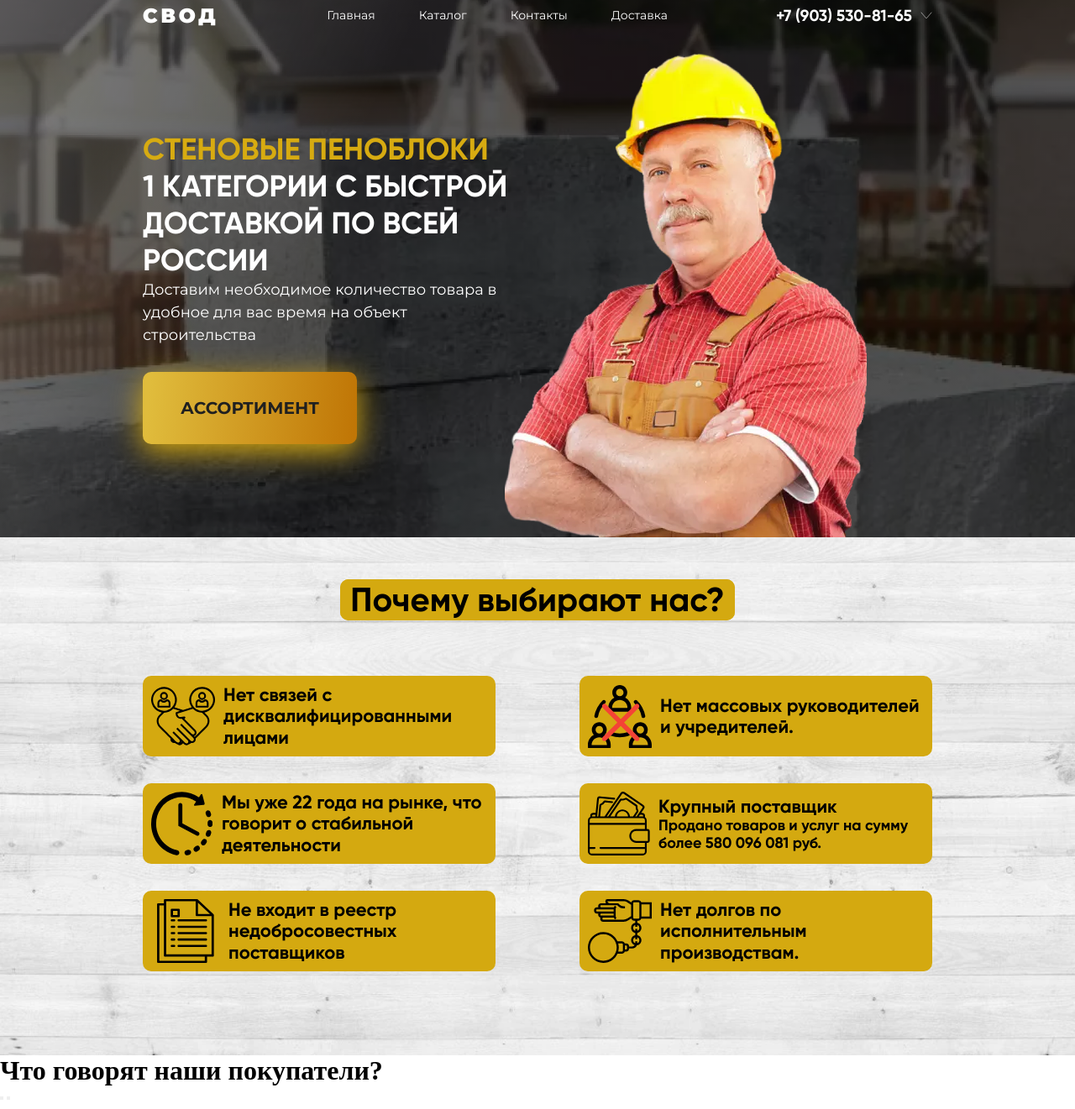
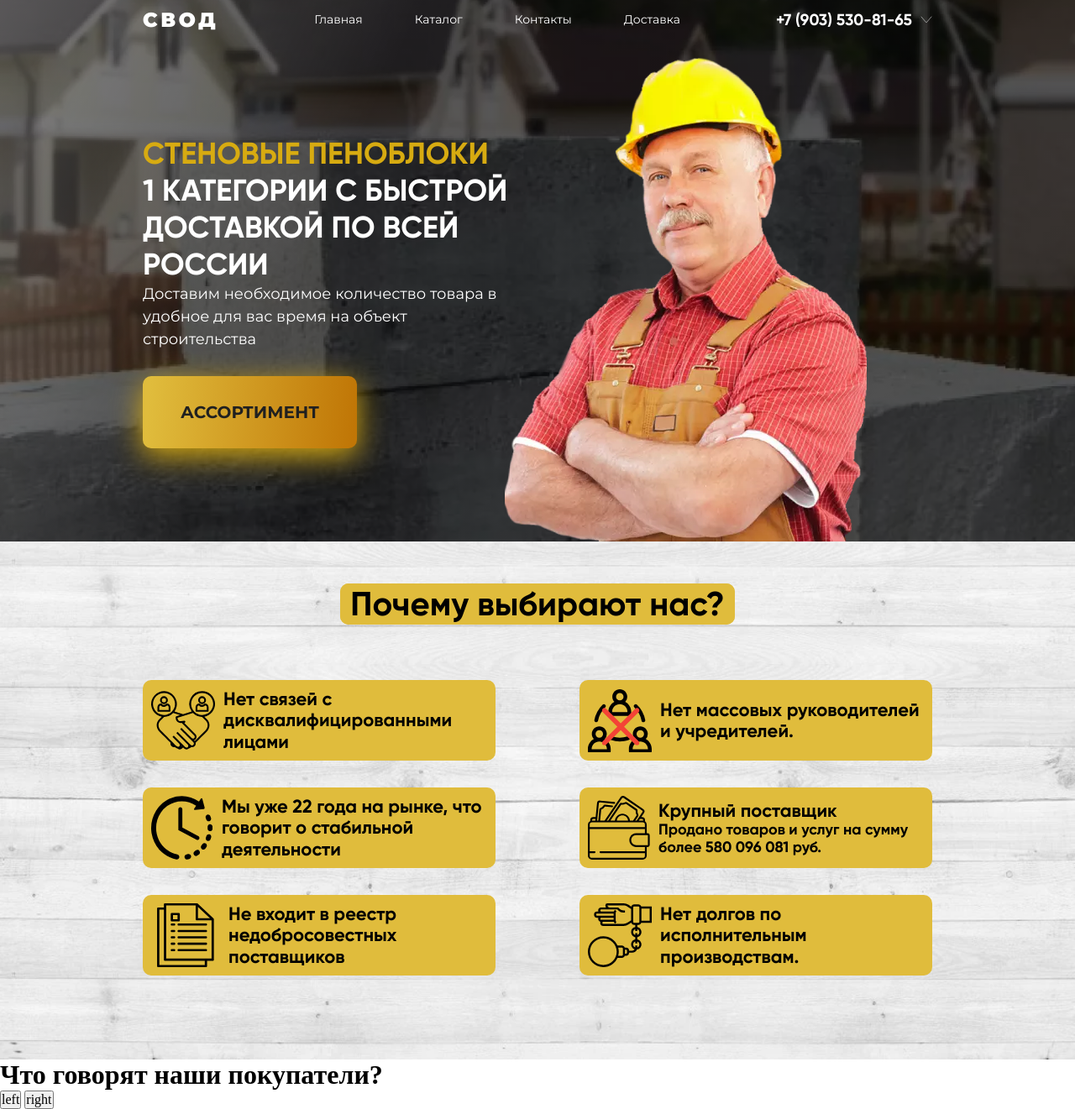
Before and after one commit to matsubVs/penobloki, a website built with webpack: page index.html in a window 1280 px wide. Shown: the part 6-1327 px from the top of the page at 84% size. Built offline with nearby package versions, Linux system fonts and the light colour scheme.

Commit message:
fix(main-page): minor style correction

```diff
--- a/index.html
+++ b/index.html
@@ -109,8 +109,8 @@
                 <div class="slider__item"></div>
                 <div class="slider__item"></div>
             </div>
-            <button class="slider__arrow-left"></button>
-            <button class="slider__arrow-right"></button>
+            <button class="slider__arrow-left">left</button>
+            <button class="slider__arrow-right">right</button>
         </div>
     </section>
     <script src="build/js/bundle.js"></script>
--- a/src/scss/_global.scss
+++ b/src/scss/_global.scss
@@ -32,6 +32,6 @@ h1, h2, h3, h4, h5, h6 {
 }
 
 .filled {
-    background-color: #D4A910;
+    background-color: #e0bc3c;
     border-radius: 10px;
 }
--- a/src/scss/_index/_header/_nav.scss
+++ b/src/scss/_index/_header/_nav.scss
@@ -43,6 +43,7 @@
     }
 
     &__link {
+        padding: 5px;
         &:hover {
             border-bottom: 1px solid #E0BC3C;
             font-size: 17px;
--- a/src/scss/_index/_main-page/_main-page.scss
+++ b/src/scss/_index/_main-page/_main-page.scss
@@ -10,7 +10,7 @@
     position: relative;
     z-index: 0;
     overflow: hidden;
-    padding-top: 10px;
+    padding-top: 15px;
     @include _768 {
         position: static;
     }
```
Also changed, not shown: build/css/main.css.
